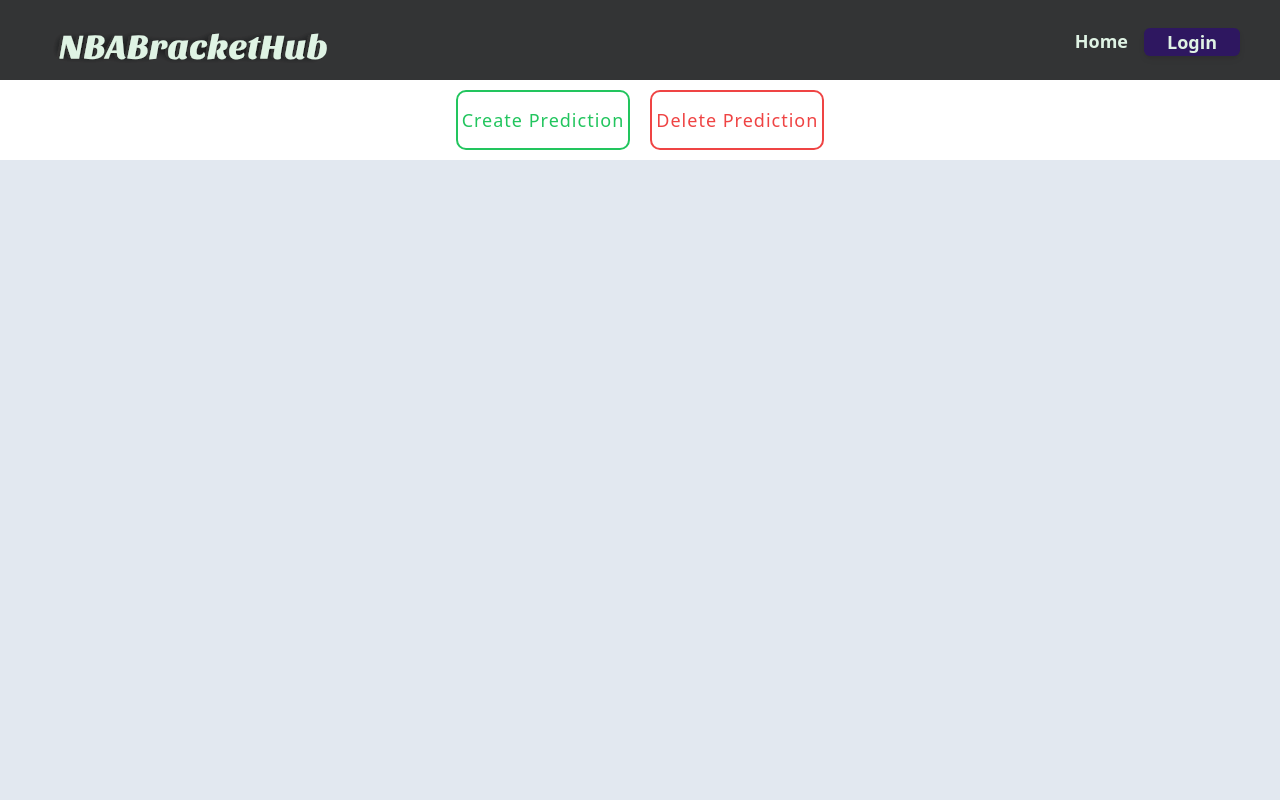
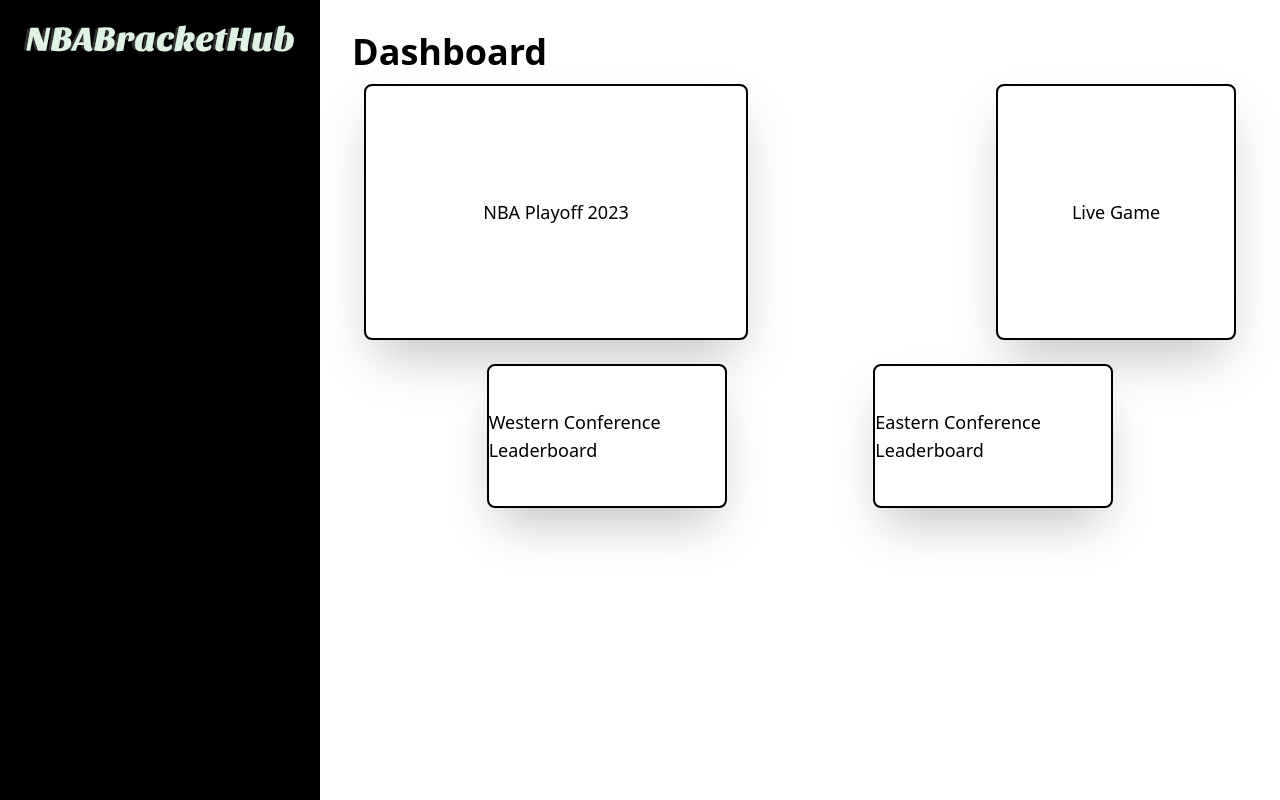
Before and after one commit to Abdirazak140/NBABracketHub, a React (Create React App) app: page /dashboard in a window 1280 px wide. Built offline with nearby package versions, Linux system fonts and the light colour scheme; no server answers; the database is empty.

Commit message:
Redesigning the Dashboard UI

```diff
--- a/src/components/predictionBox.tsx
+++ /dev/null
@@ -1,20 +0,0 @@
-import Popup from 'reactjs-popup';
-import 'reactjs-popup/dist/index.css';
-import { AiOutlineMenu } from "react-icons/ai";
-
-function Prediction({bracket, sendUser}: any){
-    return(
-        <div onClick={sendUser} className="flex flex-col justify-center items-center w-60 h-36 text-lg text-black bg-white border-black rounded-lg m-3 border-2">
-            <Popup trigger={<AiOutlineMenu/>}>
-                <div className="p-2 bg-white border-2 border-black shadow-sm">
-                    <div className="cursor-pointer mb-1">Option 1</div>
-                    <div className="cursor-pointer mb-1">Option 2</div>
-                    <div className="cursor-pointer">Option 3</div>
-                </div>
-            </Popup>
-            {bracket}
-        </div>
-    )
-}
-
-export default Prediction;
--- a/src/pages/Dashboard.tsx
+++ b/src/pages/Dashboard.tsx
@@ -1,11 +1,7 @@
-import Navbar from "../components/Navbar";
-import Popup from 'reactjs-popup';
 import { child, get, ref, set } from "firebase/database";
 import { database, fireApp } from "../App";
 import { getAuth } from "firebase/auth";
-import Prediction from "../components/predictionBox";
-import ReactDOM from "react-dom";
-import { useEffect } from "react";
+import { ReactComponent as SiteTitle } from "../assets/NBABracketHub (1).svg";
 import axios from "axios";
 import cheerio from "cheerio";
 import { useNavigate } from "react-router-dom";
@@ -16,19 +12,6 @@ function Dashboard(){
     const currentYear = date.getFullYear();
     const auth = getAuth(fireApp);
     const userId = auth.currentUser?.uid;
-
-    function createPrediction(event: any){
-        event.preventDefault();
-        const selectedLeague = document.querySelector("select[name='sportsleague']") as HTMLSelectElement;
-        const league: string = selectedLeague.value;
-        const container = document.getElementById("dashboard");
-
-        retrieveLeagueData(league);
-
-        const newPrediction = document.createElement("div");
-        ReactDOM.render(<Prediction bracket={league} sendUser={SendUsertoPredictionsPanel}/>, newPrediction)
-        container?.appendChild(newPrediction);
-    }
 
     function retrieveLeagueData(league: string){
         const espnUrl = 'http://www.espn.com/nba/bracket';
@@ -163,36 +146,38 @@ function Dashboard(){
         navigate(`/make-bracket-predictions/${leagueClicked}/${userId}`);
     }
 
-    useEffect(() => {
-        const container = document.getElementById("dashboard");
-        get(child(ref(database), `users/${userId}/predictions`)).then((snapshot) => {
-            snapshot.forEach((leagueDB) => {
-                const newPrediction = document.createElement("div");
-                ReactDOM.render(<Prediction bracket={leagueDB.key} sendUser={() => SendUsertoPredictionsPanel(leagueDB.key)}/>, newPrediction)
-                container?.appendChild(newPrediction);
-            })
-        })
-    },[userId])
+    return(
+        <div className="flex h-screen bg-gray-100">
+            <div className="bg-black w-1/4 flex flex-col justify-between items-center text-white">
+                <SiteTitle/>
+            </div>
 
-    return(
-        <div>
-            <Navbar/>
-            <div className="w-full h-20 bg-white flex flex-row justify-center fixed top-20">
-                <Popup trigger={<button className="dashboard-btn text-green-500 border-green-500 border-2">Create Prediction</button>}>
-                    <form className="flex flex-col items-center border-2 border-black w-96 bg-blue-300 shadow-lg rounded-lg p-6 h-72">
-                        <h1>Select a Sports League:</h1>
-                        <select name="sportsleague" className="mt-4">
-                            <option value={`NBA Playoffs ${currentYear}`}>Nba Playoffs</option>
-                            {/* <option value="NFL Playoffs">NFL Playoffs</option>
-                            <option value="Stanley Cup Playoffs">Stanley Cup Playoffs</option> */}
-                        </select>
-                        <button onClick={createPrediction} type="submit" className="rounded-full bg-zinc-300 shadow-sm w-36 h-11 mt-11">Create</button>
-                    </form>
-                </Popup>
-                <button className="dashboard-btn text-red-500 border-red-500 border-2">Delete Prediction</button>
+            <div id="dashboard" className="w-3/4 h-full flex flex-col bg-white p-8 overflow-auto">
+                <h1 className="text-4xl font-bold">Dashboard</h1>
+                <div className="flex justify-between">
+                    <div className="flex flex-col justify-center items-center w-96 h-64 text-lg text-black bg-white border-black rounded-lg m-3 border-2 shadow-2xl hover:shadow-sm">
+                        <p>{`NBA Playoff ${currentYear}`}</p>
+                    </div>
+
+                    <div className="flex flex-col justify-center items-center w-60 h-64 text-lg text-black bg-white border-black rounded-lg m-3 border-2 shadow-2xl hover:shadow-sm">
+                        <p>Live Game</p>
+                        {/* Live game details go here */}
+                    </div>
+                </div>
+                <div className="flex justify-evenly">
+                    <div className="flex flex-col justify-center items-center w-60 h-36 text-lg text-black bg-white border-black rounded-lg m-3 border-2 shadow-2xl hover:shadow-sm">
+                        <p>Western Conference Leaderboard</p>
+                        {/* Western conference leaderboard details go here */}
+                    </div>
+
+                    <div className="flex flex-col justify-center items-center w-60 h-36 text-lg text-black bg-white border-black rounded-lg m-3 border-2 shadow-2xl hover:shadow-sm">
+                        <p>Eastern Conference Leaderboard</p>
+                        {/* Eastern conference leaderboard details go here */}
+                    </div>
+                </div>
             </div>
-            <div id="dashboard" className="w-full h-screen bg-slate-200 flex flex-wrap pt-40"></div>
         </div>
+
     )
 }
 
```
